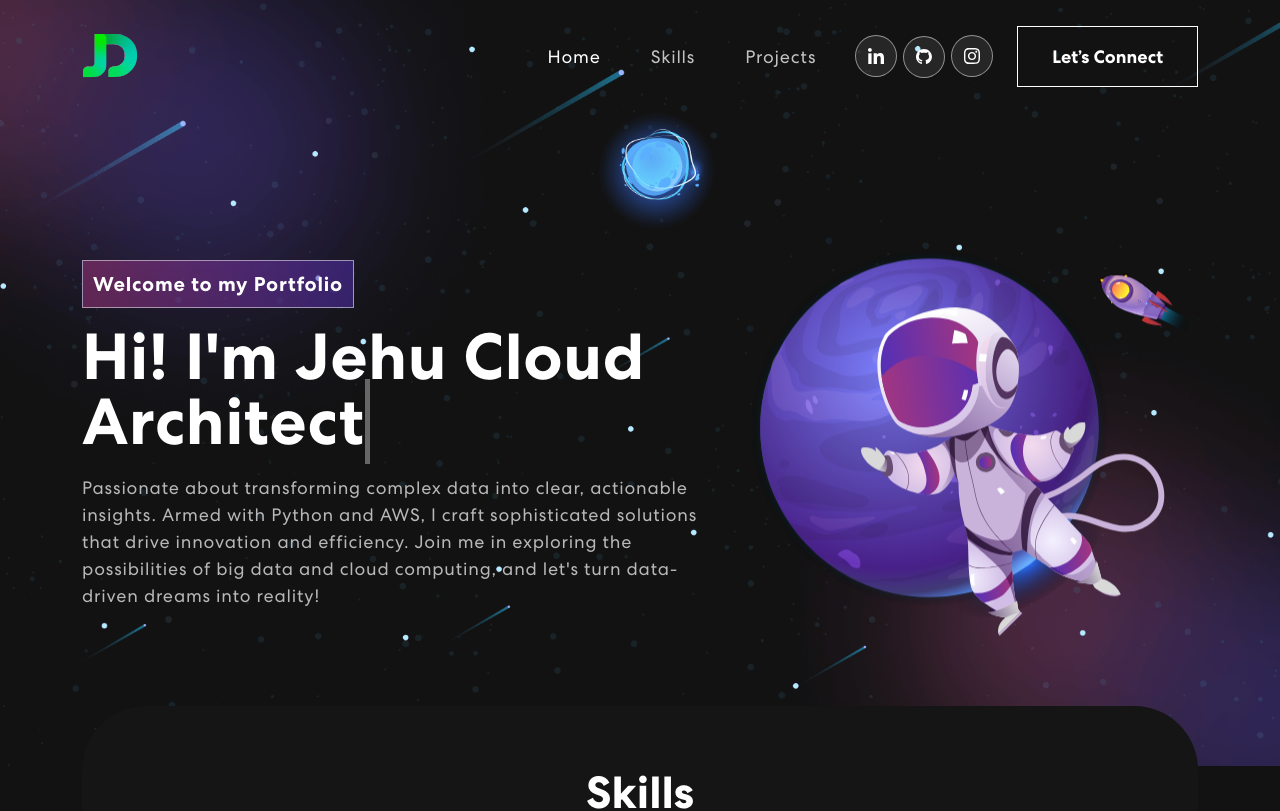
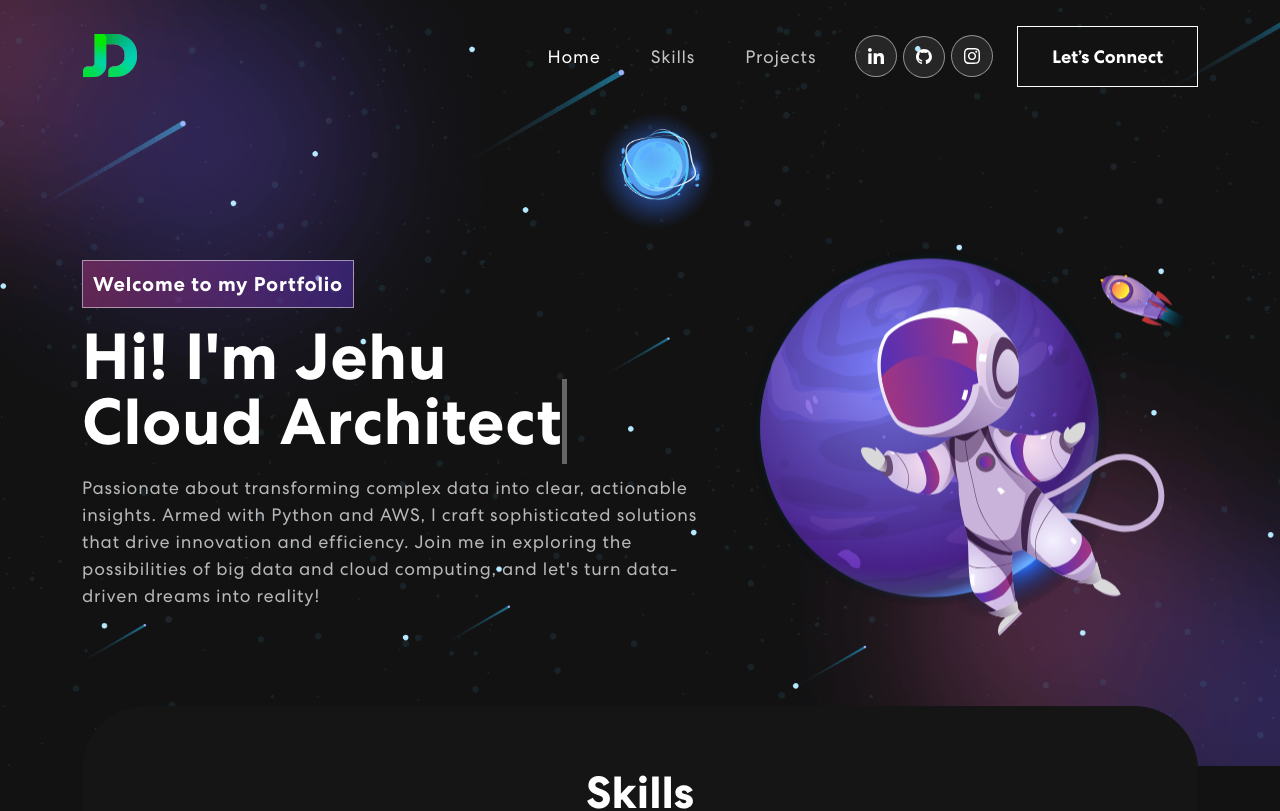
Before and after one commit to JehuSilva/personal-portfolio, a React (Create React App) app in the folder frontend/: page / in a window 1280 px wide. Shown: the top 811 px of the page. Built offline with nearby package versions, Linux system fonts and the light colour scheme.

Commit message:
fixing animation issue

```diff
--- a/frontend/src/App.css
+++ b/frontend/src/App.css
@@ -343,6 +343,12 @@ nav.navbar .navbar-toggler[aria-expanded="true"] .navbar-toggler-icon {
   100% {
     transform: translateY(-20px);
   }
+}
+
+.txt-rotate {
+  min-width: 150px;
+  /* Ajusta este valor según el ancho máximo que el texto pueda alcanzar */
+  display: inline-block;
 }
 
 .txt-rotate>.wrap {
--- a/frontend/src/components/Banner.js
+++ b/frontend/src/components/Banner.js
@@ -53,7 +53,7 @@ export const Banner = () => {
           <Col xs={12} md={6} xl={7}>
             <TrackVisibility>
               {({ isVisible }) =>
-                <div className={isVisible ? "animate__animated animate__fadeIn" : ""}>
+                <div className={isVisible ? "animate__animated animate__fadeIn" : ""} style={{ transform: isVisible ? 'scale(1)' : 'scale(0.9)' }}>
                   <span className="tagline">Welcome to my Portfolio</span>
                   <h1>{`Hi! I'm Jehu`} <span className="txt-rotate" dataperiod="1000" data-rotate='[ "Cloud Architect", "Data Engineer"]'><span className="wrap">{text}</span></span></h1>
                   <p>Passionate about transforming complex data into clear, actionable insights. Armed with Python and AWS, I craft sophisticated solutions that drive innovation and efficiency. Join me in exploring the possibilities of big data and cloud computing, and let's turn data-driven dreams into reality!</p>
@@ -63,7 +63,7 @@ export const Banner = () => {
           <Col xs={12} md={6} xl={5}>
             <TrackVisibility>
               {({ isVisible }) =>
-                <div className={isVisible ? "animate__animated animate__zoomIn" : ""}>
+                <div className={isVisible ? "animate__animated animate__zoomIn" : ""} style={{ transform: isVisible ? 'scale(1)' : 'scale(0.9)' }}>
                   <img src={headerImg} alt="Header Img" />
                 </div>}
             </TrackVisibility>
```
